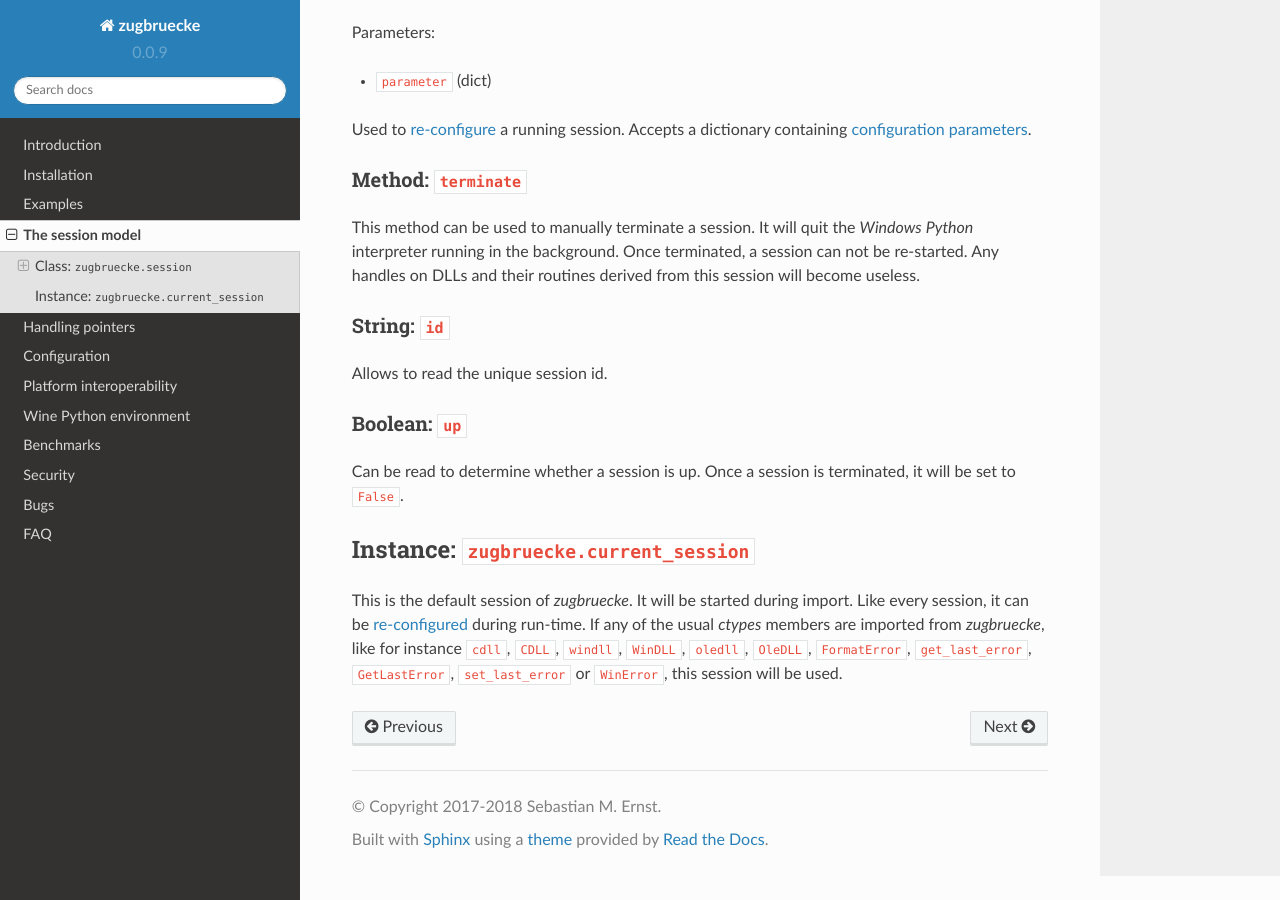
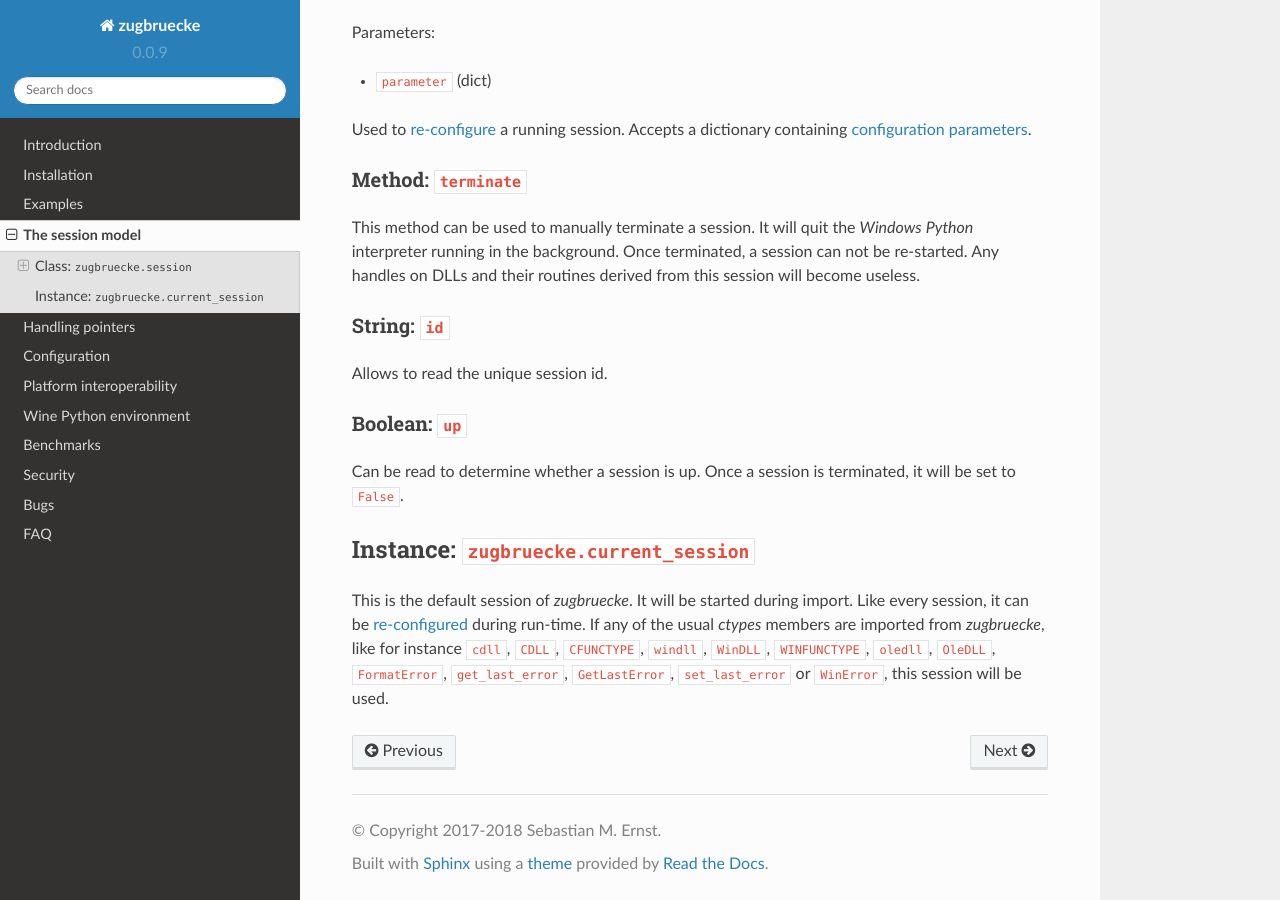
Before and after one commit to pleiszenburg/zugbruecke, a Sphinx documentation site: the page built from docs/session.rst, in a window 1280 px wide and 900 px high, scrolled down 1289 px. Built offline with Sphinx 7.4.7 and the Read the Docs theme 2.0.0, drawn with Linux system fonts in a browser that asks for light colours.

Commit message:
updated docu

```diff
--- a/README.rst
+++ b/README.rst
@@ -50,7 +50,7 @@
 launched in the background is used to execute the called DLL routines.
 Communication between the Unix-side and the Windows/Wine-side is based on Python's
 build-in multiprocessing connection capability.
-zugbruecke has (limited) support for pointers and struct types.
+zugbruecke has (limited) support for pointers, struct types and call-back functions.
 zugbruecke comes with extensive logging features allowing to debug problems
 associated with both itself and with Wine.
 zugbruecke is written using **Python 3 syntax** and primarily targets the
--- a/docs/introduction.rst
+++ b/docs/introduction.rst
@@ -23,7 +23,7 @@
 launched in the background is used to execute the called DLL routines.
 Communication between the *Unix*-side and the *Windows*/*Wine*-side is based on *Python*'s
 build-in multiprocessing connection capability.
-*zugbruecke* has (limited) support for pointers and struct types.
+*zugbruecke* has (limited) support for pointers, struct types and call-back functions.
 *zugbruecke* comes with extensive logging features allowing to debug problems
 associated with both itself and with *Wine*.
 *zugbruecke* is written using *Python* 3 syntax and primarily targets the
--- a/docs/session.rst
+++ b/docs/session.rst
@@ -99,6 +99,6 @@
 This is the default session of *zugbruecke*. It will be started during import.
 Like every session, it can be :ref:`re-configured <reconfiguration>`
 during run-time. If any of the usual *ctypes* members are imported from
-*zugbruecke*, like for instance ``cdll``, ``CDLL``, ``windll``, ``WinDLL``,
-``oledll``, ``OleDLL``, ``FormatError``, ``get_last_error``, ``GetLastError``,
+*zugbruecke*, like for instance ``cdll``, ``CDLL``, ``CFUNCTYPE``, ``windll``, ``WinDLL``,
+``WINFUNCTYPE``, ``oledll``, ``OleDLL``, ``FormatError``, ``get_last_error``, ``GetLastError``,
 ``set_last_error`` or ``WinError``, this session will be used.
```
